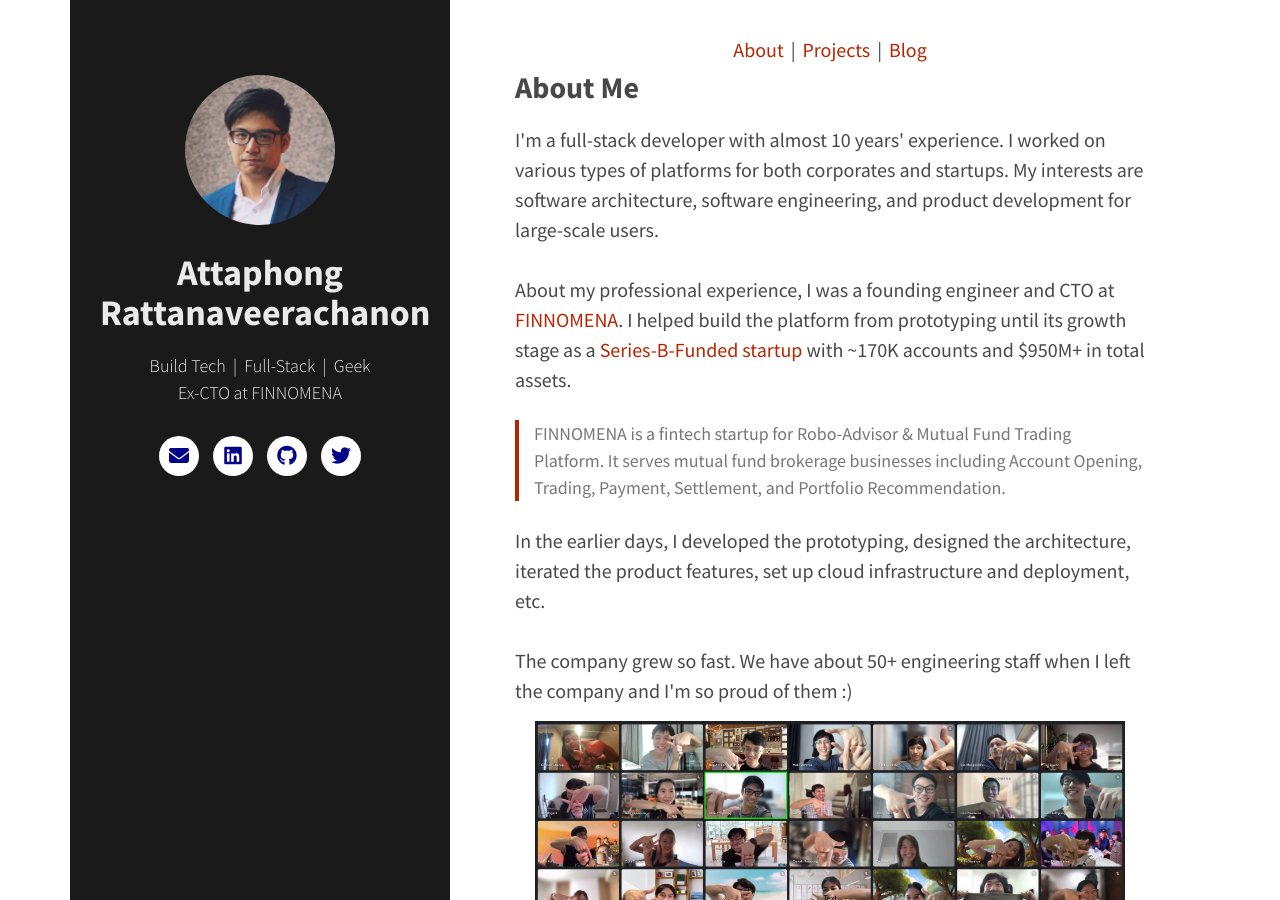
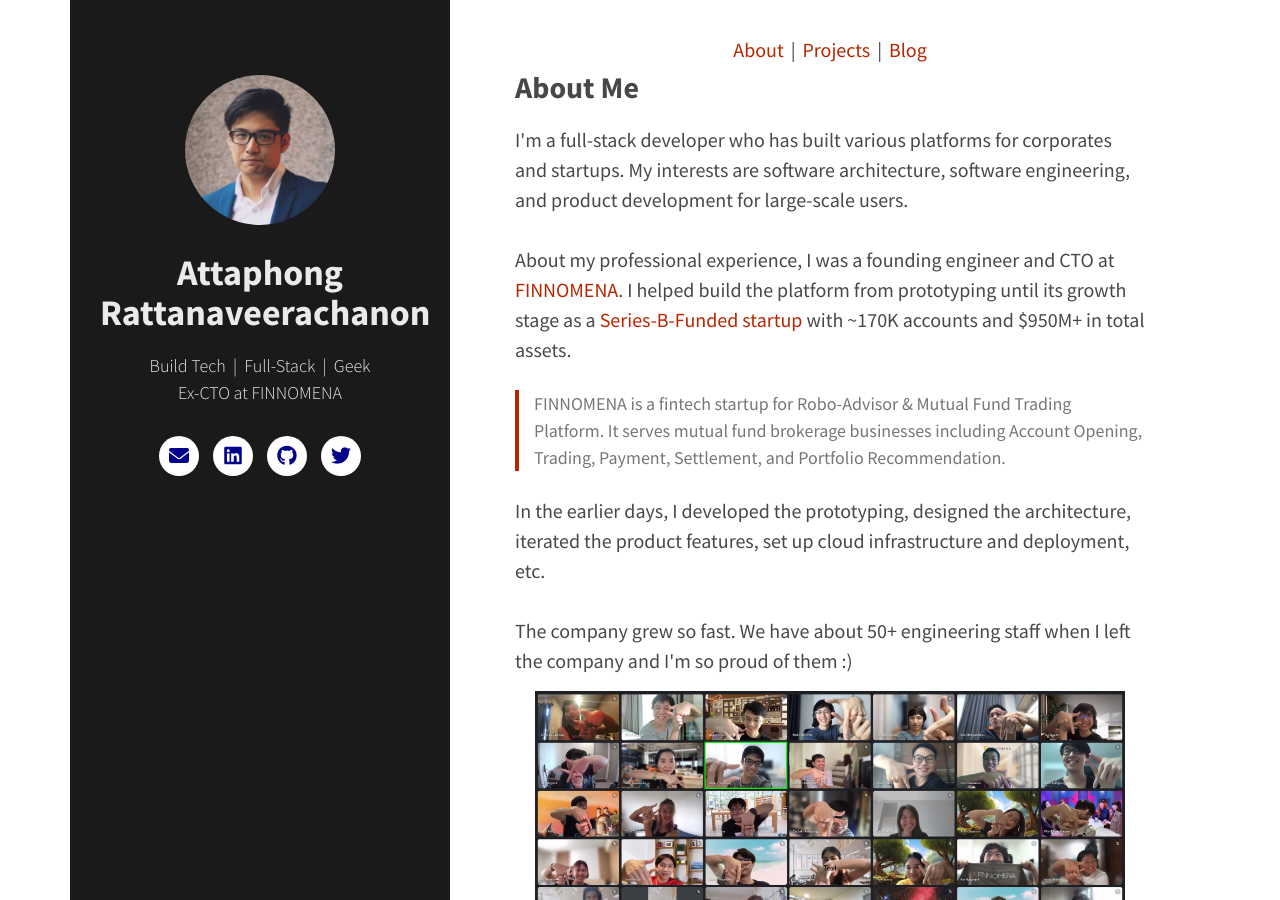
Before and after one commit to detohm/detohm.github.io, a Jekyll site: the page built from index.md, in a window 1280 px wide and 900 px high. Built offline with Jekyll 4.4.1, drawn with Linux system fonts in a browser that asks for light colours; nearby versions of some CDN libraries.

Commit message:
Update about me section

```diff
--- a/_includes/home.html
+++ b/_includes/home.html
@@ -6,7 +6,7 @@
         </div>
         <div class="col-12">
             <h2>About Me</h2>
-            <p>I'm a full-stack developer with almost 10 years' experience. I worked on various types of platforms for both corporates and startups. My interests are software architecture, software engineering, and product development for large-scale users.</p>
+            <p>I'm a full-stack developer who has built various platforms for corporates and startups. My interests are software architecture, software engineering, and product development for large-scale users.</p>
 
             <p>About my professional experience, I was a founding engineer and CTO at <a href="https://www.finnomena.com" target="_blank" rel="noreferrer">FINNOMENA</a>. I helped build the platform from prototyping until its growth stage as a <a href="https://www.techinasia.com/finnomena-bags-10m" target="_blank"  rel="noreferrer">Series-B-Funded startup</a> with ~170K accounts and $950M+ in total assets.</p>
 
```
